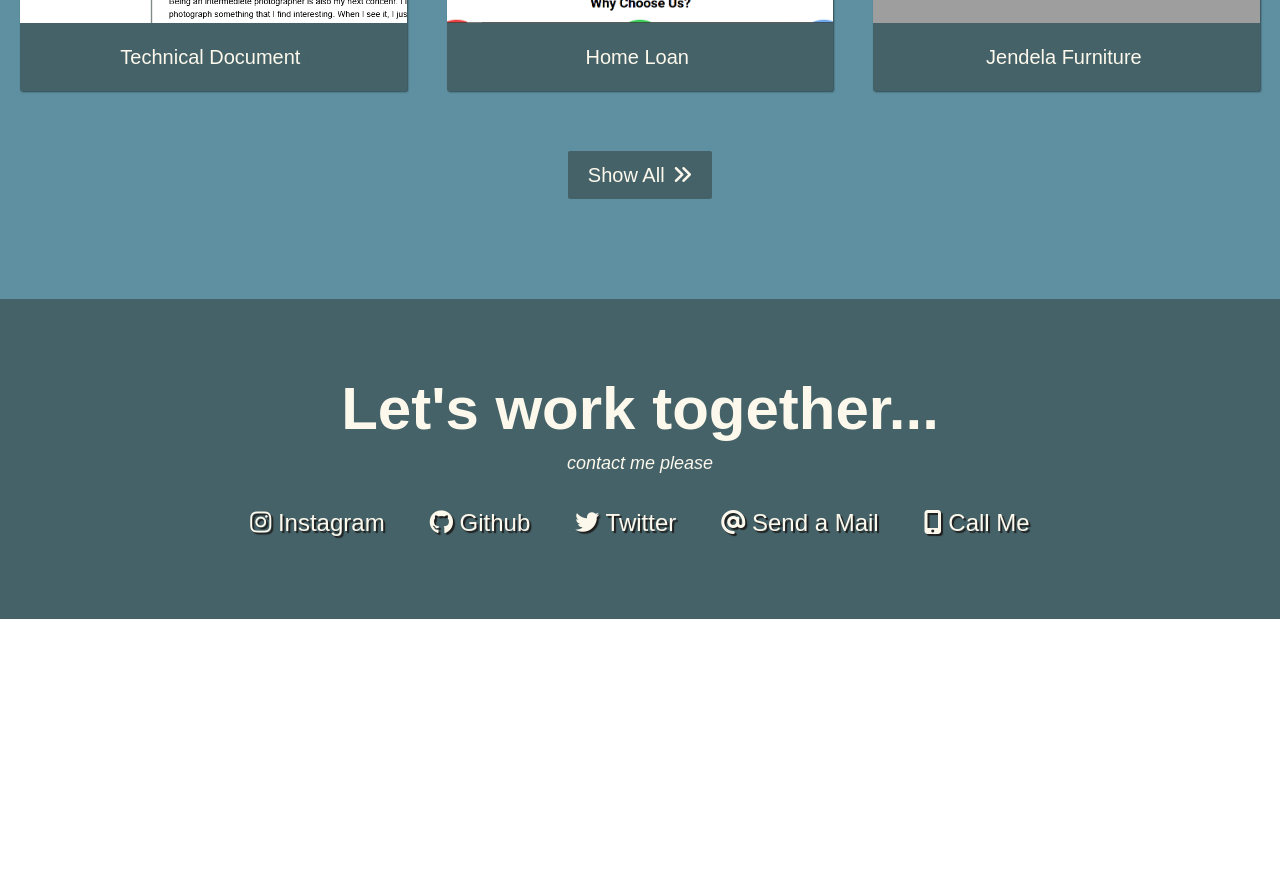
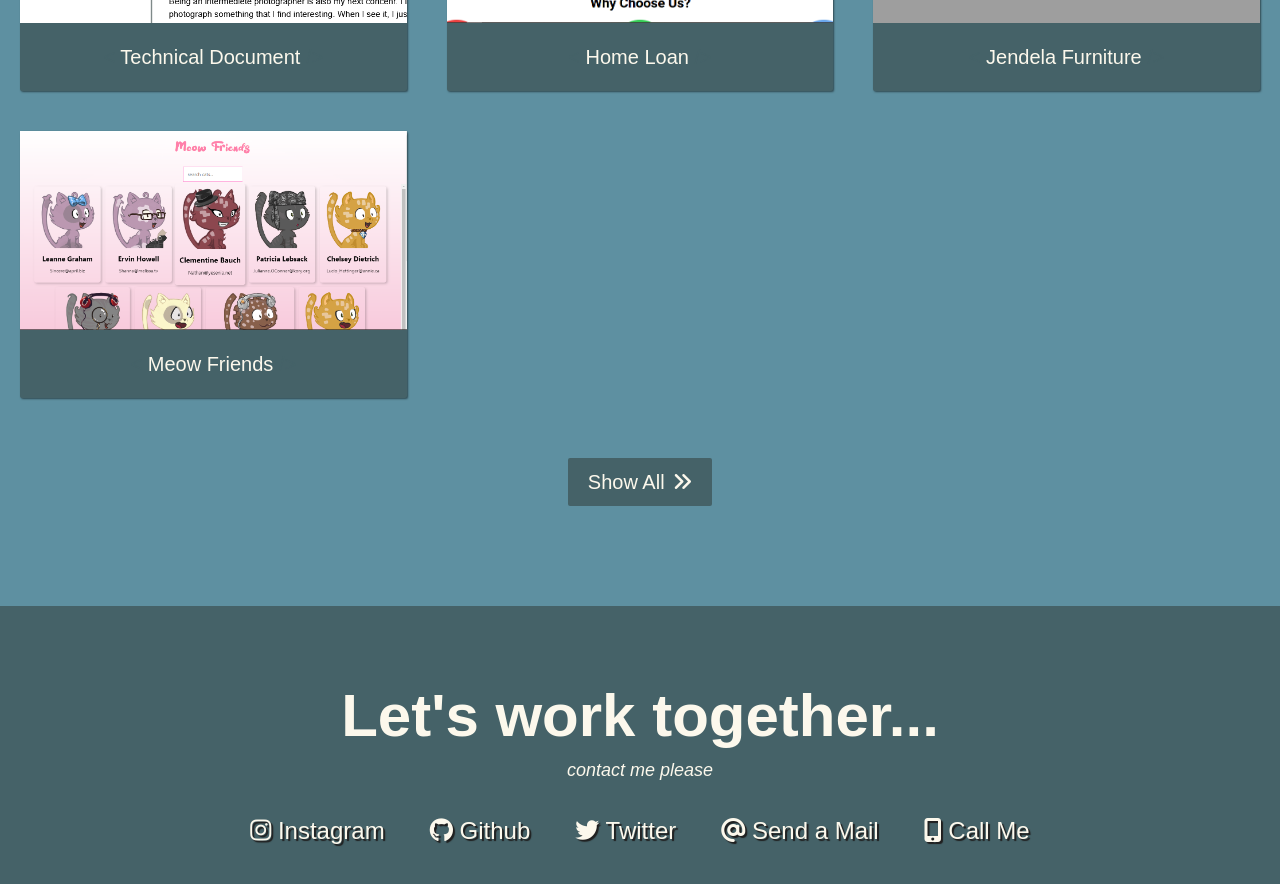
Before and after one commit to yusfivalas/Portfolio, a plain HTML site: page index.html in a window 1280 px wide. Shown: the part 1640-2524 px from the top of the page. Before the commit the page ends 2259 px from the top, so only its background shows below. Drawn offline with Linux system fonts and the light colour scheme; grey boxes are pictures that could not be loaded.

Commit message:
Add new project (Meow Friends)

```diff
--- a/index.html
+++ b/index.html
@@ -75,6 +75,14 @@
 					<span class="code">/></span>
 				</p>
 			</a>
+			<a class="project project-tile" href="https://yusfivalas.github.io/meow-friends/" target="_blank">
+				<img class="project-image" src="Images/Meow.png" alt="Untitled4" border="0">
+				<p class="project-title">
+					<span class="code"><</span>
+					Meow Friends
+					<span class="code">/></span>
+				</p>
+			</a>
 		</div>
 		<a class="btn btn-show-all" href="https://codepen.io/yusfivalas" target="_blank">
 			Show All
```
Also changed, not shown: Images/Meow.png (added).
